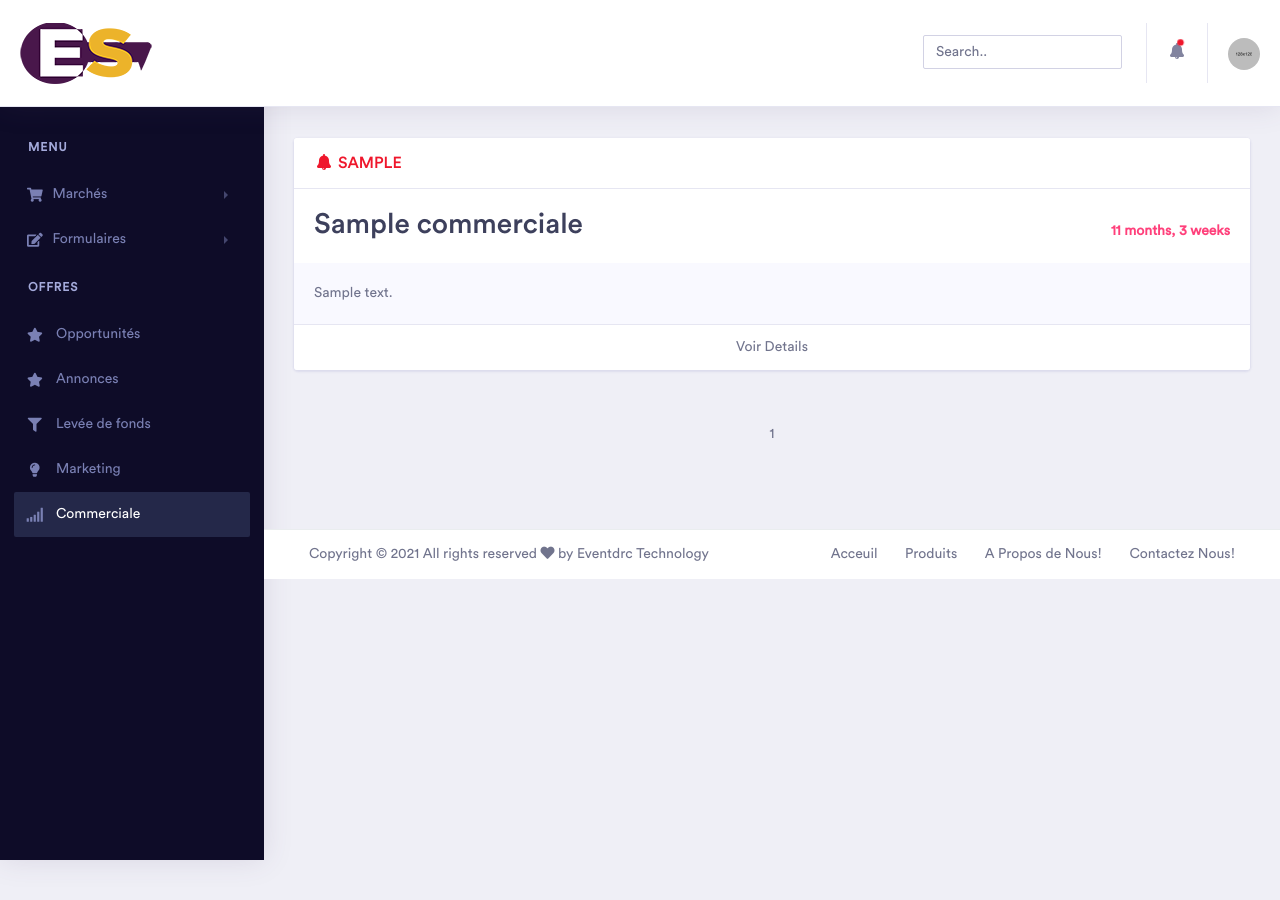
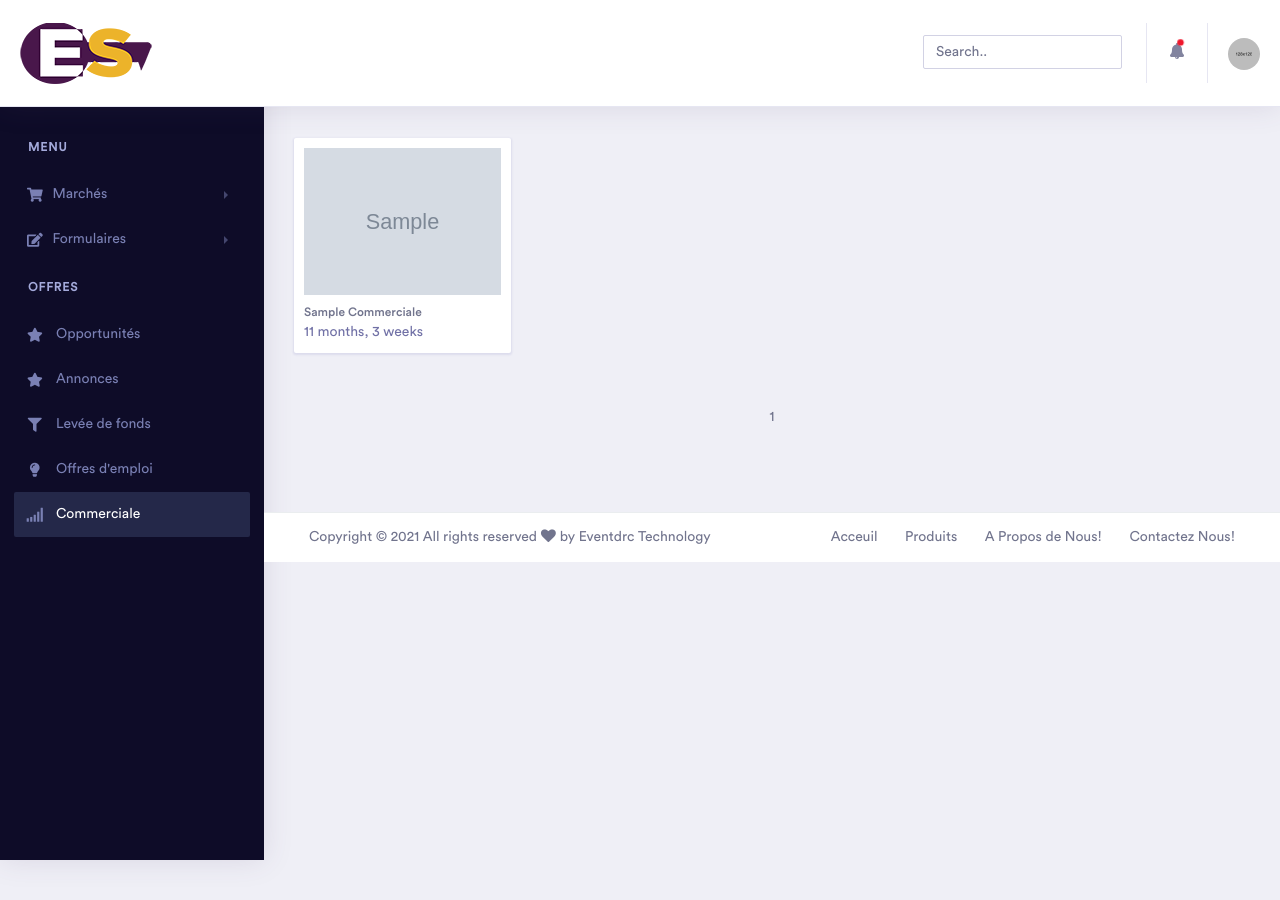
Before and after one commit to Kgermando/e-s, a Django app: page /dashboard/commerciale/ in a window 1280 px wide. Shown: the top 900 px of the page. Run offline with Django 3.2, Linux system fonts and the light colour scheme; a user stored in the database is signed in; tables that the repository leaves empty hold one stand-in row (values such as "Sample post"); grey boxes marked "Sample" are stand-in pictures; some libraries are stand-ins or nearby versions; some web fonts are replaced.

Commit message:
edit commerciale

```diff
--- a/templates/nav/nav-left-sidebar.html
+++ b/templates/nav/nav-left-sidebar.html
@@ -66,7 +66,7 @@
                             <a class="nav-link {% if url_name == 'fidelites' %}active{% endif %}" href="{% url 'dashboard:fidelites' %}"><i class="fas fa-fw fa-filter"></i> Levée de fonds</a>
                         </li>
                         <li class="nav-item">
-                            <a class="nav-link {% if url_name == 'marketing' %}active{% endif %}" href="{% url 'dashboard:marketing' %}"><i class="fas fa-fw fa-lightbulb"></i> Marketing</a>
+                            <a class="nav-link {% if url_name == 'marketing' %}active{% endif %}" href="{% url 'dashboard:marketing' %}"><i class="fas fa-fw fa-lightbulb"></i> Offres d'emploi</a>
                         </li>
                         <li class="nav-item">
                             <a class="nav-link {% if url_name == 'commerciale' %}active{% endif %}" href="{% url 'dashboard:commerciale' %}"><i class="fas fa-fw fa-signal"></i> Commerciale</a>
--- a/templates/pages/dashboard/commerciale.html
+++ b/templates/pages/dashboard/commerciale.html
@@ -4,24 +4,37 @@
 {% block dashboard %}
 
 {% for commerciale in commerciale_list %}
-    <div class="card">
-        <h4 class="card-header text-danger"><i class="fas fa-fw fa-bell"></i>  {{commerciale.secteur|upper}}</h4>
-        <div class="card-body">
-            <div class="metric-value d-inline-block">
-                <h2 class="mb-1">{{commerciale.titre}}</h2>
+    <div class="row">
+        <div class="col-xl-3 col-lg-6 col-md-6 col-sm-12 col-12">
+            <!-- .card -->
+            <div class="card card-figure">
+                <!-- .card-figure -->
+                <figure class="figure">
+                    <!-- .figure-img -->
+                    <div class="figure-img">
+                        <img class="img-fluid" src="{{ commerciale.img.url }}" height="300px;" width="250px;" alt="{{commerciale.titre}}">
+                        <div class="figure-tools">
+                            <a href="#" class="tile tile-circle tile-sm mr-auto">
+                                <span class="oi-data-transfer-download"></span></a>
+                            <span class="badge badge-danger">{{commerciale.secteur|upper}}</span>
+                        </div>
+                        <div class="figure-action">
+                            <a href="{% url 'dashboard:commerciale-detail' commerciale.id %}" class="btn btn-block btn-sm btn-primary">Visitez</a>
+                        </div>
+                    </div>
+                    <!-- /.figure-img -->
+                    <!-- .figure-caption -->
+                    <figcaption class="figure-caption">
+                        <h6 class="figure-title"><a href="#">{{commerciale.titre |truncatewords:30}}</a></h6>
+                        <p class="text-muted mb-0">{{commerciale.created | timesince}}</p>
+                    </figcaption>
+                    <!-- /.figure-caption -->
+                </figure>
+                <!-- /.card-figure -->
             </div>
-            <div class="metric-label d-inline-block float-right text-secondary font-weight-bold">
-                {{commerciale.created | timesince}}
-            </div>
-        </div>
-        <div class="card-body text-left bg-light">
-            <p>{{commerciale.description|truncatewords:50}}</p>
-        </div>
-        <div class="card-footer text-center bg-white">
-            <a href="{% url 'dashboard:commerciale-detail' commerciale.id %}" class="card-link">Voir Details</a>
+            <!-- /.card -->
         </div>
     </div>
-
 {% empty %}
     <div class="card">
         <h3 class="card-header">Commerciales</h3>
@@ -47,6 +60,4 @@
     </span>
 </div>
 
-
-
 {% endblock dashboard %}
--- a/templates/pages/dashboard/dashboard.html
+++ b/templates/pages/dashboard/dashboard.html
@@ -23,15 +23,16 @@
     <link rel="stylesheet" href="{% static 'css/assets/vendor/bootstrap/css/bootstrap.min.css' %}">
     <link href="{% static 'css/assets/vendor/fonts/circular-std/style.css' %}" rel="stylesheet">
     <link rel="stylesheet" href="{% static 'css/assets/libs/css/style.css' %}">
-    <link rel="stylesheet" href="{% static 'css/assets/vendor/fonts/fontawesome/css/fontawesome-all.css' %}">
+    <!-- <link rel="stylesheet" href="{% static 'css/assets/vendor/fonts/fontawesome/css/fontawesome-all.css' %}"> -->
     <!-- <link rel="stylesheet" href="{% static 'css/assets/vendor/fonts/fontawesome/css/fontawesome-allz.css' %}"> -->
-    <link rel="stylesheet" href="{% static 'css/assets/vendor/charts/chartist-bundle/chartist.css' %}">
-    <link rel="stylesheet" href="{% static 'css/assets/vendor/charts/morris-bundle/morris.css' %}">
-    <link rel="stylesheet" href="{% static 'css/assets/vendor/fonts/material-design-iconic-font/css/materialdesignicons.min.css' %}">
-    <link rel="stylesheet" href="{% static 'css/assets/vendor/charts/c3charts/c3.css' %}">
-    <link rel="stylesheet" href="{% static 'css/assets/vendor/fonts/flag-icon-css/flag-icon.min.css' %}">
+    <link rel="stylesheet" type="text/css" href="{% static 'css/fontawesome.min.css' %}">
     <link rel="stylesheet" type="text/css" href="{% static 'css/fontawesome-all.min.css' %}">
-
+    <link rel="stylesheet" type="text/css" href="{% static 'css/assets/vendor/charts/chartist-bundle/chartist.css' %}">
+    <link rel="stylesheet" type="text/css" href="{% static 'css/assets/vendor/charts/morris-bundle/morris.css' %}">
+    <link rel="stylesheet" type="text/css" href="{% static 'css/assets/vendor/fonts/material-design-iconic-font/css/materialdesignicons.min.css' %}">
+    <link rel="stylesheet" type="text/css" href="{% static 'css/assets/vendor/charts/c3charts/c3.css' %}">
+    <link rel="stylesheet" type="text/css" href="{% static 'css/assets/vendor/fonts/flag-icon-css/flag-icon.min.css' %}">
+    <link rel="stylesheet" type="text/css" href="{% static 'css/fontawesome-all.min.css' %}">
 </head>
 
 <body>
```
Also changed, not shown: templates/pages/dashboard/annonce-detail.html (+1 -6 lines), templates/pages/dashboard/commercial-detail.html (+2 -5 lines), es/settings.py (line endings or trailing spaces).
